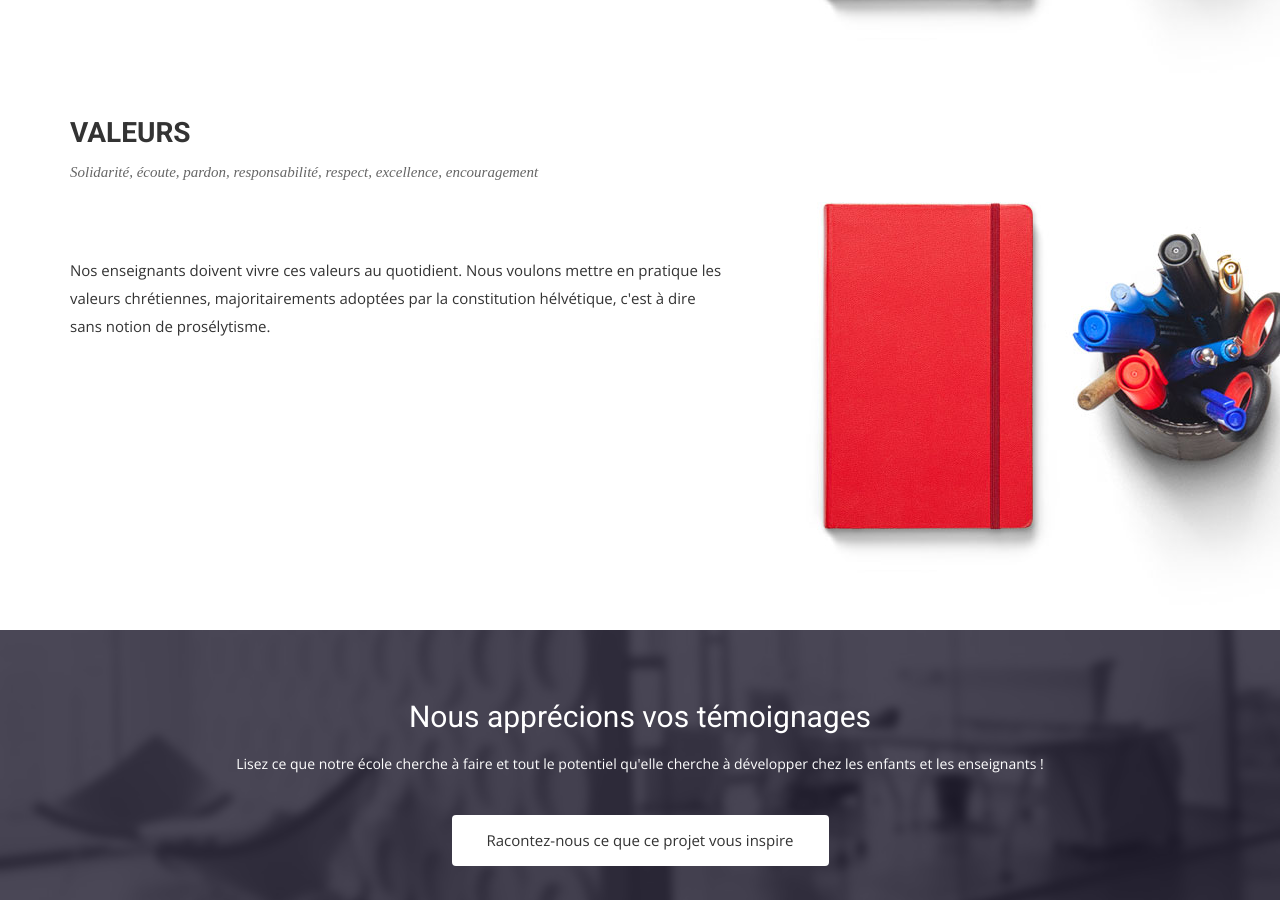
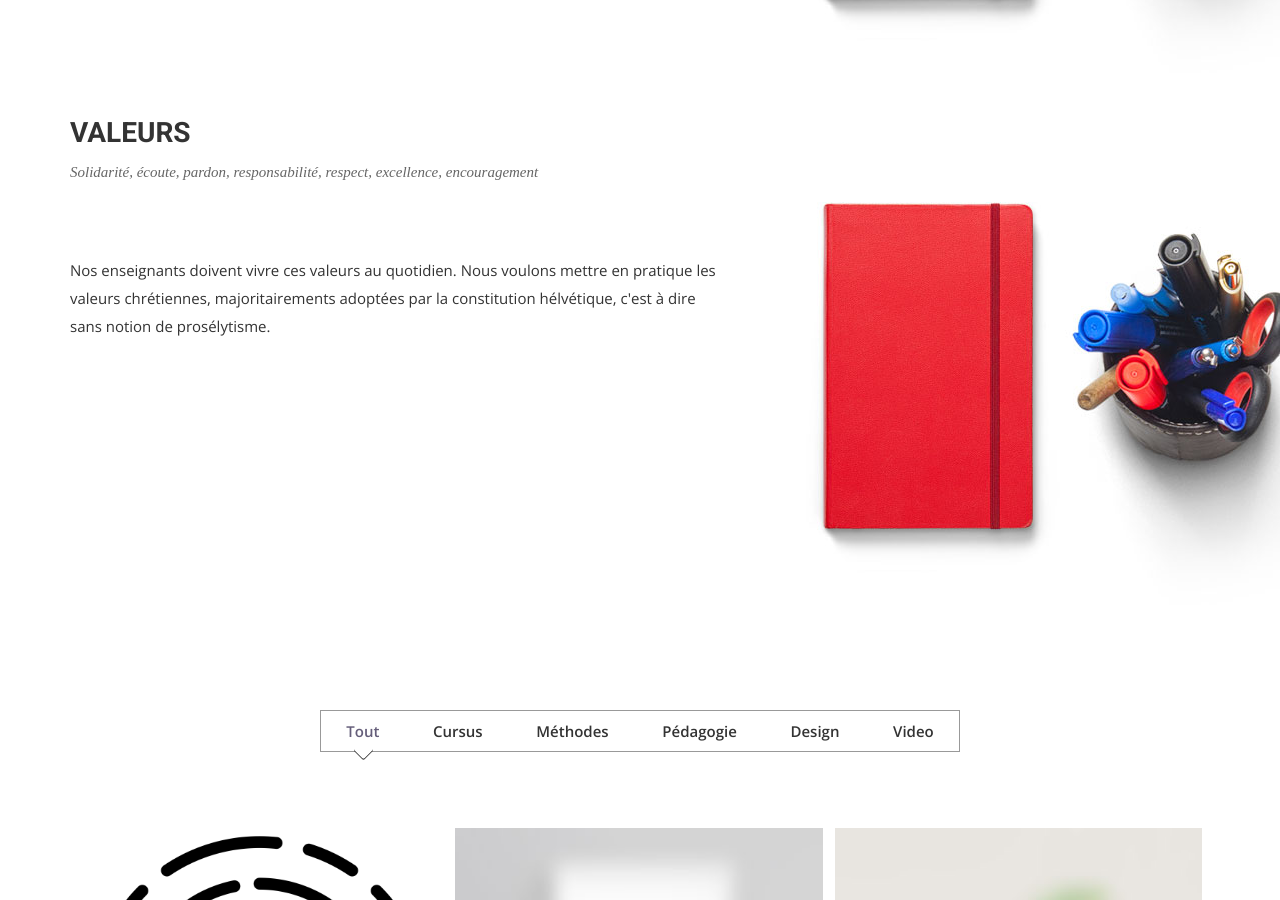
Before and after one commit to midjoule/lifeschool, a Jekyll site: the page built from intro.html, in a window 1280 px wide and 900 px high, scrolled down 1494 px. Built offline with Jekyll 4.4.1, drawn with Linux system fonts in a browser that asks for light colours; nearby versions of some CDN libraries; some web fonts are replaced; some of the changed text lies outside the part shown.

Commit message:
Update intro.html

```diff
--- a/intro.html
+++ b/intro.html
@@ -76,13 +76,135 @@
             <h2>Valeurs</h2>
             <p>Solidarité, écoute, pardon, responsabilité, respect, excellence, encouragement</p>
           </div>
-            <p>Nos enseignants doivent vivre ces valeurs au quotidient. Nous voulons mettre en pratique les valeurs chrétiennes, majoritairements adoptées par la constitution hélvétique, c'est à dire sans notion de prosélytisme.
+            <p>Nos enseignants doivent vivre ces valeurs au quotidien. Nous voulons mettre en pratique les valeurs chrétiennes, majoritairements adoptées par la constitution hélvétique, c'est à dire sans notion de prosélytisme.
             </p>
         </div>
       </div><!-- .col-md-7 close -->
       <div class="col-md-5 col-sm-12">
         <div class="block">
           <img src="/img/wrapper-img.png" alt="Img">
+        </div>
+      </div><!-- .col-md-5 close -->
+    </div>
+  </div>
+</section>
+
+
+<!-- Portfolio Start -->
+<section id="portfolio-work">
+    <div class="container">
+        <div class="row">
+          <div class="col-md-12">
+            <div class="block">
+              <div class="portfolio-menu">
+                <ul>
+                    <li class="filter" data-filter="all">Tout</li>
+                    <li class="filter" data-filter=".Branding">Cursus</li>
+                    <li class="filter" data-filter=".Websites">Méthodes</li>
+                    <li class="filter" data-filter=".Graphic">Pédagogie</li>
+                    <li class="filter" data-filter=".design">design</li>
+                    <li class="filter" data-filter=".Video">Video</li>
+                </ul>
+              </div>
+              <div class="portfolio-contant">
+                <ul id="portfolio-contant-active">
+                    <li class="mix Branding">
+                      <a href="#personalized teaching">
+                        <img src="{{ site.baseurl }}/img/principles/finger print.png" alt="Enseignement personalisé">
+                        <div class="overly">
+                          <div class="position-center">
+                            <h2>Enseignement Personalisé</h2>
+                            <p>Clique ici pour en savoir plus...</p>
+                          </div>
+                        </div>
+                      </a>
+                  </li>
+                  <li class="mix Websites">
+                    <a href="#">
+                      <img src="{{ site.baseurl }}/img/portfolio/work2.jpg" alt="">
+                      <div class="overly">
+                        <div class="position-center">
+                          <h2>Tesla Motors</h2>
+                          <p>Labore et dolore magna aliqua. Ut enim ad </p>
+
+                        </div>
+                      </div>
+                    </a>
+                  </li>
+                  <li class="mix Graphic">
+                    <a href="#">
+                      <img src="{{ site.baseurl }}/img/portfolio/work3.jpg" alt="">
+                      <div class="overly">
+                        <div class="position-center">
+                          <h2>Tesla Motors</h2>
+                          <p>Labore et dolore magna aliqua. Ut enim ad </p>
+
+                        </div>
+                      </div>
+
+                    </a>
+                  </li>
+                  <li class="mix design">
+                    <a href="#">
+                      <img src="{{ site.baseurl }}/img/portfolio/work4.jpg" alt="">
+                      <div class="overly">
+                        <div class="position-center">
+                          <h2>Tesla Motors</h2>
+                          <p>Labore et dolore magna aliqua. Ut enim ad </p>
+
+                        </div>
+                      </div>
+                    </a>
+                  </li>
+                  <li class="mix Video">
+                    <a href="#">
+                      <img src="{{ site.baseurl }}/img/portfolio/work5.jpg" alt="">
+                      <div class="overly">
+                        <div class="position-center">
+                          <h2>Tesla Motors</h2>
+                          <p>Labore et dolore magna aliqua. Ut enim ad </p>
+
+                        </div>
+                      </div>
+                    </a>
+                  </li>
+                  <li class="mix Graphic">
+                    <a href="#">
+                      <img src="{{ site.baseurl }}/img/portfolio/work6.jpg" alt="">
+                      <div class="overly">
+                        <div class="position-center">
+                          <h2>Tesla Motors</h2>
+                          <p>Labore et dolore magna aliqua. Ut enim ad </p>
+
+                        </div>
+                      </div>
+                    </a>
+                  </li>
+                </ul>
+              </div>
+            </div>
+          </div>
+        </div>
+    </div>
+</section>
+
+
+<section id="personalized teaching">
+  <div class="container">
+    <div class="row">
+      <div class="col-md-7 col-sm-12">
+        <div class="block">
+          <div class="section-title">
+            <h2>Enseignement Personalisé</h2>
+            <p>###Solidarité, écoute, pardon, responsabilité, respect, excellence, encouragement</p>
+          </div>
+            <p>###Nos enseignants doivent vivre ces valeurs au quotidient. Nous voulons mettre en pratique les valeurs chrétiennes, majoritairements adoptées par la constitution hélvétique, c'est à dire sans notion de prosélytisme.
+            </p>
+        </div>
+      </div><!-- .col-md-7 close -->
+      <div class="col-md-5 col-sm-12">
+        <div class="block">
+          <img src="/img/principles/finger print.png" alt="finger print">
         </div>
       </div><!-- .col-md-5 close -->
     </div>
```
